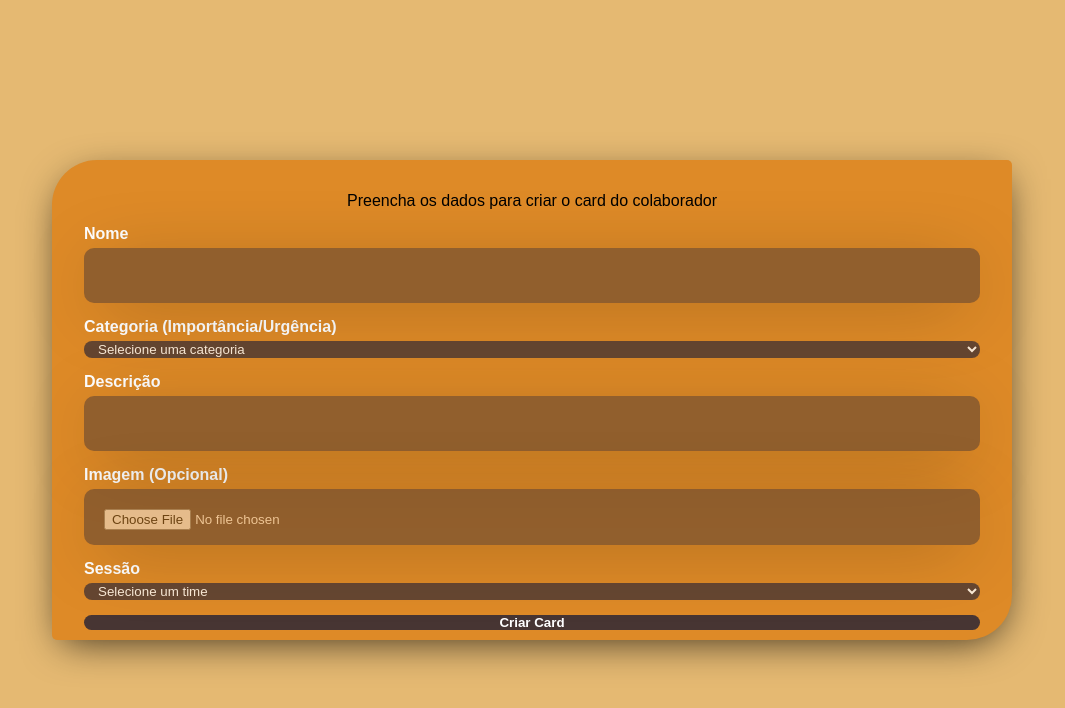
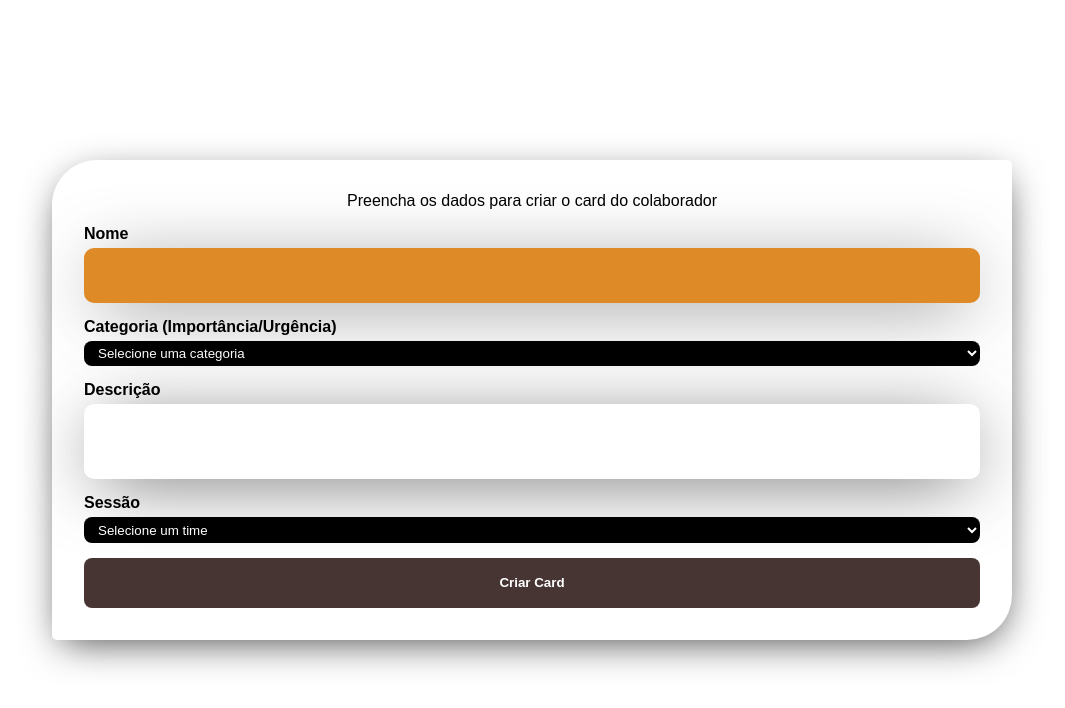
Before and after one commit to RgoSL/Projeto-Venturus-, a React (Vite) app: page / in a window 1280 px wide. Shown: the top 708 px of the page, without its empty margins (108-1173 px from the left). Built offline with nearby package versions, Linux system fonts and the light colour scheme.

Commit message:
Subindo mudanças no front-end do formulário

```diff
--- a/package.json
+++ b/package.json
@@ -13,7 +13,7 @@
     "multer": "^1.4.5-lts.2",
     "react": "^19.0.0",
     "react-dom": "^19.0.0",
-    "react-router-dom": "^7.5.2",
+    "react-router-dom": "^7.5.3",
     "vanilla-tilt": "^1.8.1"
   },
   "devDependencies": {
--- a/src/backend/package.json
+++ b/src/backend/package.json
@@ -4,6 +4,7 @@
   "description": "",
   "main": "index.js",
   "scripts": {
+    "dev": "node index.js",
     "test": "echo \"Error: no test specified\" && exit 1"
   },
   "keywords": [],
--- a/src/components/Forms/Forms.module.css
+++ b/src/components/Forms/Forms.module.css
@@ -1,8 +1,8 @@
 :root {
-
-	--laranja:#DE8A27;
-	--marrom:#473533;
-	--laranja-claro:#E5B972;
+    --preto:#000000;
+    --marrom:#000000;
+    --laranja-claro:#E5B972;
+    --laranja:#DE8A27;
 }
 *{
 	padding:0;
@@ -10,17 +10,31 @@
 	box-sizing:border-box;
 }
 body {
-	background-color:var(--laranja-claro) !important;
 	height:100dvh;
 	max-width:100%;
 }
 
 
-body,h1,input,text-area{
+body,h1,input,textarea{
 
 	font-family:sans-serif;
 
 }
+textarea {
+	width: 100%;
+    border: none;
+	height: 6rem; /* altura fixa */
+	resize: none; /* impede redimensionamento manual */
+	border-radius: 10px;
+	transition: transform 0.3s ease-in-out;
+	color: white;
+	box-shadow: 1px 10px 74px -15px rgba(0, 0, 0, 0.75);
+	text-align: left;
+	padding: 20px;
+	font-family: sans-serif;
+}
+
+
 .f_container {
 	width:100%;
 	display:flex;
@@ -30,9 +44,9 @@ body,h1,input,text-area{
 	height:100dvh;
 }
 form {
-	width: 25%;
-	height: 80%;
-    background-color: var(--laranja);
+	width: 45;
+	height: 50;
+    background-color:white;
 	display: flex;
     flex-direction: column;
 	align-items: center;
@@ -50,13 +64,12 @@ form label {
     align-self: flex-start;
     margin-bottom: -10px;
     font-weight: bold;
-    color: white;
+    color: black;
 }
 
 select {
 	width: 100%;
-	background-color: var(--marrom);
-	opacity: 0.8;
+	background-color: black;
 	border: none;
 	height: 2.5rem;
 	border-radius: 8px;
@@ -69,8 +82,7 @@ select {
 input{
 
 	width:100%;
-	background-color:var(--marrom) ;
-	opacity:0.5;
+	background-color:var(--laranja);
 	border:none;
 	height:3.5rem;
 	border-radius:10px;
@@ -96,7 +108,7 @@ input:focus {
 button {
 	width: 100%;
 	height: 3rem;
-	background-color: var(--marrom);
+	background-color: black;
 	color: white;
 	border: none;
 	border-radius: 8px;
@@ -118,8 +130,7 @@ button:hover {
 form {
     width: 75%;
     height: 60%;
-    background-color: var(--laranja);
-    display: flex;
+      display: flex;
     flex-direction: column;
     align-items: center;
     padding: 2rem;
--- a/src/components/Forms/forms.jsx
+++ b/src/components/Forms/forms.jsx
@@ -9,11 +9,6 @@ const Forms = () => {
     formData.append("categoria", document.getElementById("fcategoria").value);
     formData.append("descricao", document.getElementById("fdescricao").value);
     formData.append("sessao", document.getElementById("ftime").value);
-
-    const imagem = document.getElementById("fimagem").files[0];
-    if (imagem) {
-      formData.append("imagem", imagem);
-    }
 
     try {
       const response = await fetch("http://localhost:3001/criar-usuario", {
@@ -47,10 +42,7 @@ const Forms = () => {
         </select>
 
         <label htmlFor="fdescricao">Descrição</label>
-        <input type="text" id="fdescricao" name="fdescricao" />
-
-        <label htmlFor="fimagem">Imagem (Opcional)</label>
-        <input type="file" id="fimagem" name="fimagem" accept="image/*" />
+        <textarea id="fdescricao" name="fdescricao" rows="4" cols="50"></textarea>
 
         <label htmlFor="ftime">Sessão</label>
         <select id="ftime" name="ftime">
```
Also changed, not shown: src/App.jsx (indentation only), 2 other files (tests, documents, lock files or other folders).
